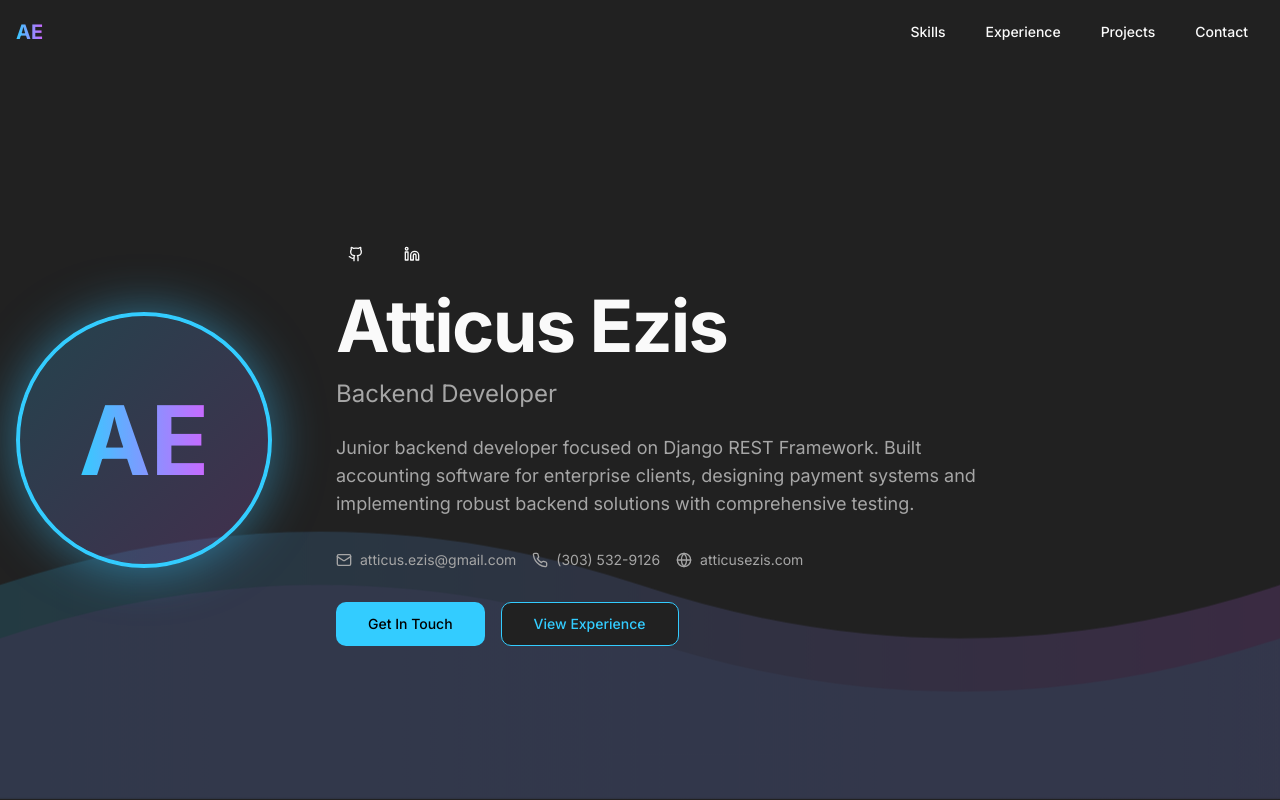
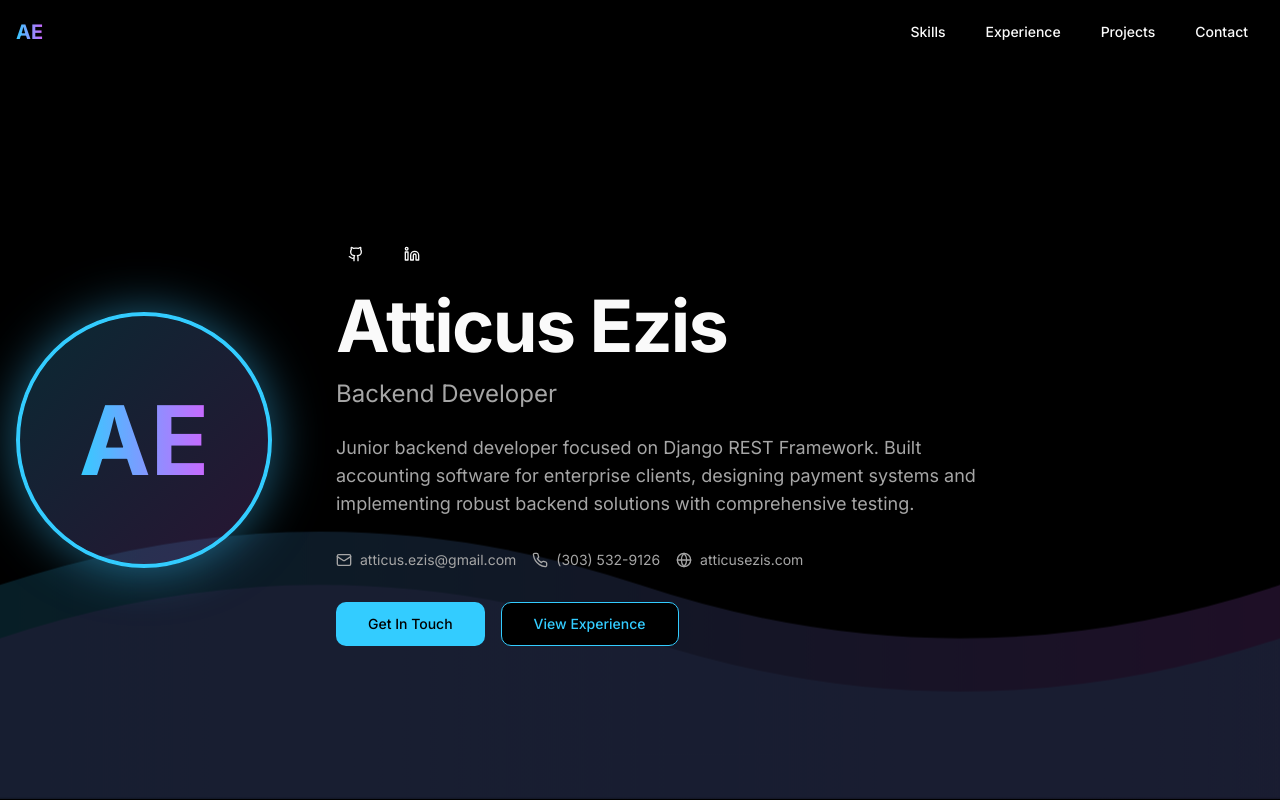
Before and after one commit to atticus-ezis/portfoliov2, a React (Vite) app: page / in a window 1280 px wide. Shown: the top 800 px of the page. Built offline with nearby package versions, Linux system fonts and the light colour scheme; the HTML template or start-up script is replaced by a standard one.

Commit message:
Reverted to commit a04ab96577c426ce3b58c420687768152f06d429

```diff
--- a/src/index.css
+++ b/src/index.css
@@ -8,7 +8,7 @@ All colors MUST be HSL.
 
 @layer base {
   :root {
-    --background: 0 0% 13%;
+    --background: 0 0% 0%;
     --foreground: 0 0% 98%;
 
     --card: 0 0% 5%;
```
